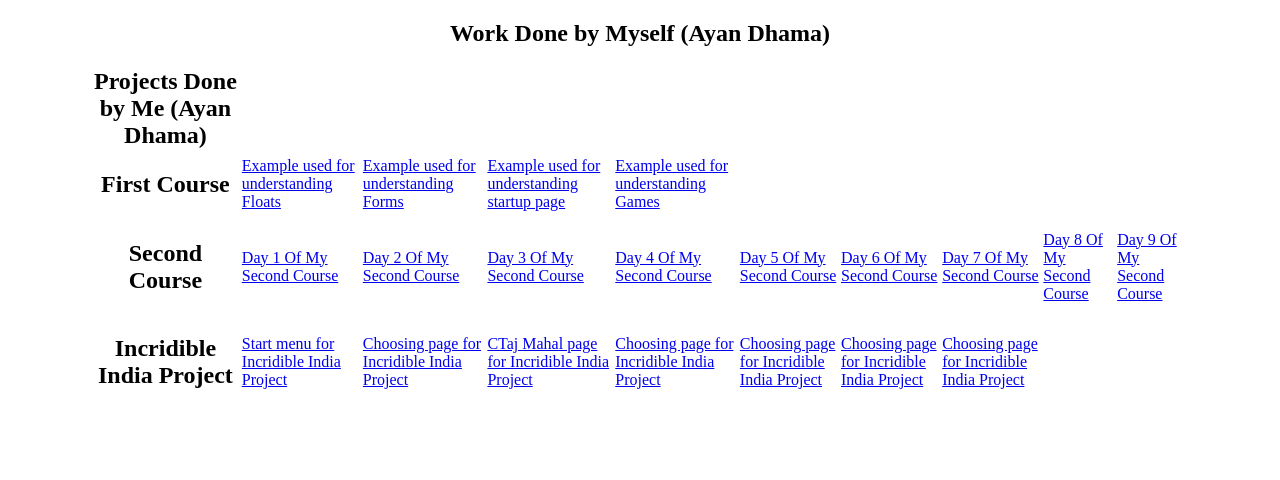
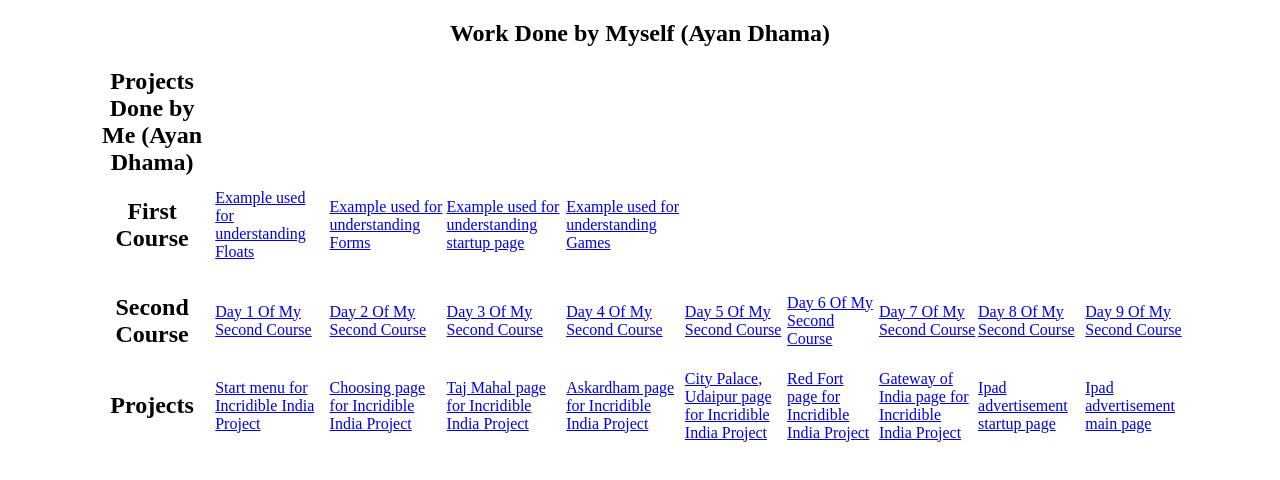
Before and after one commit to AyanDhama-1/Course-Done-Over-The-Years-By-Ayan-Dhama, a plain HTML site: page Combination of all my work.html in a window 1280 px wide. Drawn offline with Linux system fonts and the light colour scheme.

Commit message:
Update Combination of all my work.html
added more stuff

```diff
--- a/Combination of all my work.html
+++ b/Combination of all my work.html
@@ -57,14 +57,16 @@
                 <td><a href="D9.html">Day 9 Of My Second Course</a></td>
             </tr>
 			<tr>
-                <td><h2>Incridible India Project<h2></td>
+                <td><h2>Projects<h2></td>
                 <td><a href="Heritage - Incridible India (Home page).html">Start menu for Incridible India Project</a></td>
                 <td><a href="Heritage - Incridible India (Choosing page).html">Choosing page for Incridible India Project</a></td>
-                <td><a href="Heritage - Incridible India (Taj Mahal).html">CTaj Mahal page for Incridible India Project</a></td>
-                <td><a href="Heritage - Incridible India (Akshardham).html">Choosing page for Incridible India Project</a></td>
-                <td><a href="Heritage - Incridible India (City Palace, Udaipur).html">Choosing page for Incridible India Project</a></td>
-                <td><a href="Heritage - Incridible India (Red Fort).html">Choosing page for Incridible India Project</a></td>
-                <td><a href="Heritage - Incridible India (Gateway of India).html">Choosing page for Incridible India Project</a></td>
+                <td><a href="Heritage - Incridible India (Taj Mahal).html">Taj Mahal page for Incridible India Project</a></td>
+                <td><a href="Heritage - Incridible India (Akshardham).html">Askardham page for Incridible India Project</a></td>
+                <td><a href="Heritage - Incridible India (City Palace, Udaipur).html">City Palace, Udaipur page for Incridible India Project</a></td>
+                <td><a href="Heritage - Incridible India (Red Fort).html">Red Fort page for Incridible India Project</a></td>
+                <td><a href="Heritage - Incridible India (Gateway of India).html">Gateway of India page for Incridible India Project</a></td>
+                <td><a href="index.html">Ipad advertisement startup page</a></td>
+                <td><a href="advertisement.html">Ipad advertisement main page</a></td>
             </tr>
         </tbody>
     </table>
```
